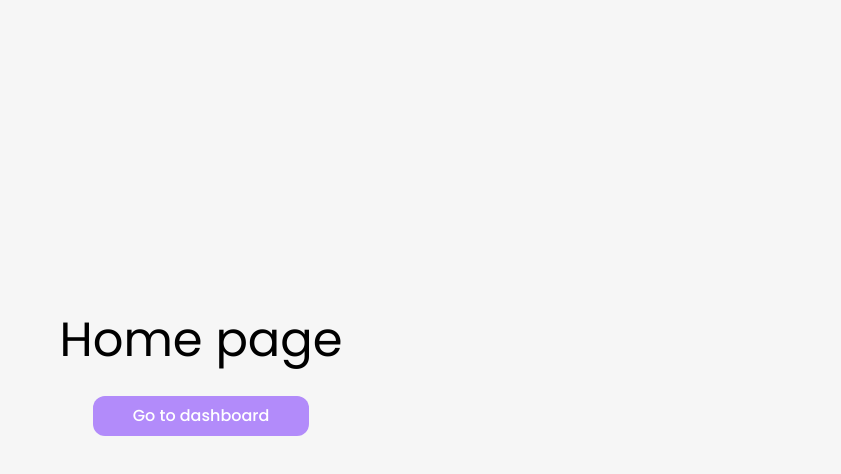
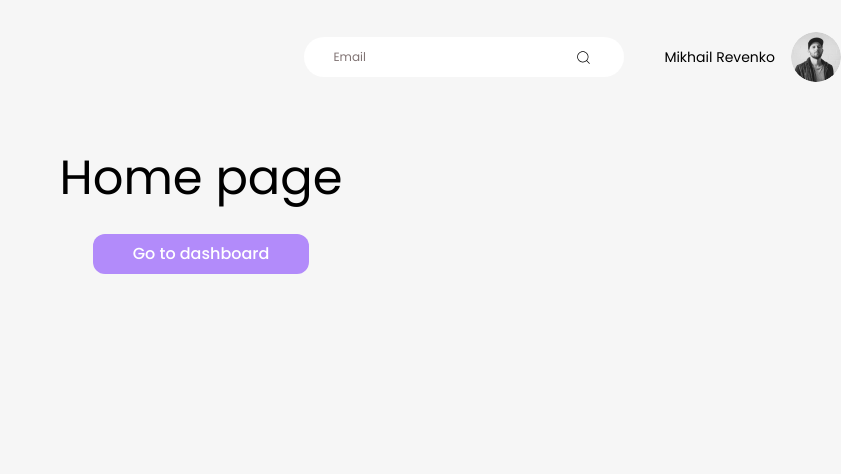
Before and after one commit to Vitalic96/mediplan, a Next.js app: page / in a window 1280 px wide. Shown: the top 474 px of the page, without its empty margins (439-1280 px from the left). Built offline with nearby package versions, Linux system fonts and the light colour scheme.

Commit message:
added base layout

```diff
--- /dev/null
+++ b/app/(base)/layout.tsx
@@ -0,0 +1,12 @@
+import { Header } from '@/components/header'
+
+const BaseLayout = ({ children }: Readonly<{ children: React.ReactNode }>) => {
+  return (
+    <>
+      <Header />
+      {children}
+    </>
+  )
+}
+
+export default BaseLayout
--- /dev/null
+++ b/app/(base)/page.tsx
@@ -0,0 +1,19 @@
+import Link from 'next/link'
+
+const HomePage = () => {
+  return (
+    <section className='flex min-h-[calc(100vh-var(--header-height))] flex-col items-center justify-center py-10'>
+      <div className='container flex flex-col items-center justify-center gap-8'>
+        <h1 className='text-5xl'>Home page</h1>
+        <Link
+          className='inline-flex h-10 items-center justify-center rounded-xl bg-violet-400 px-10 py-1 font-medium text-white transition-colors hover:bg-violet-500 active:bg-violet-600'
+          href='/dashboard'
+        >
+          Go to dashboard
+        </Link>
+      </div>
+    </section>
+  )
+}
+
+export default HomePage
--- a/app/page.tsx
+++ /dev/null
@@ -1,15 +0,0 @@
-import Link from 'next/link'
-
-export default function HomePage() {
-  return (
-    <div className='flex min-h-screen flex-col items-center justify-center gap-8 p-8 pb-20'>
-      <h1 className='text-5xl'>Home page</h1>
-      <Link
-        className='inline-flex h-10 items-center justify-center rounded-xl bg-violet-400 px-10 py-1 font-medium text-white transition-colors hover:bg-violet-500 active:bg-violet-600'
-        href='/dashboard'
-      >
-        Go to dashboard
-      </Link>
-    </div>
-  )
-}
```
